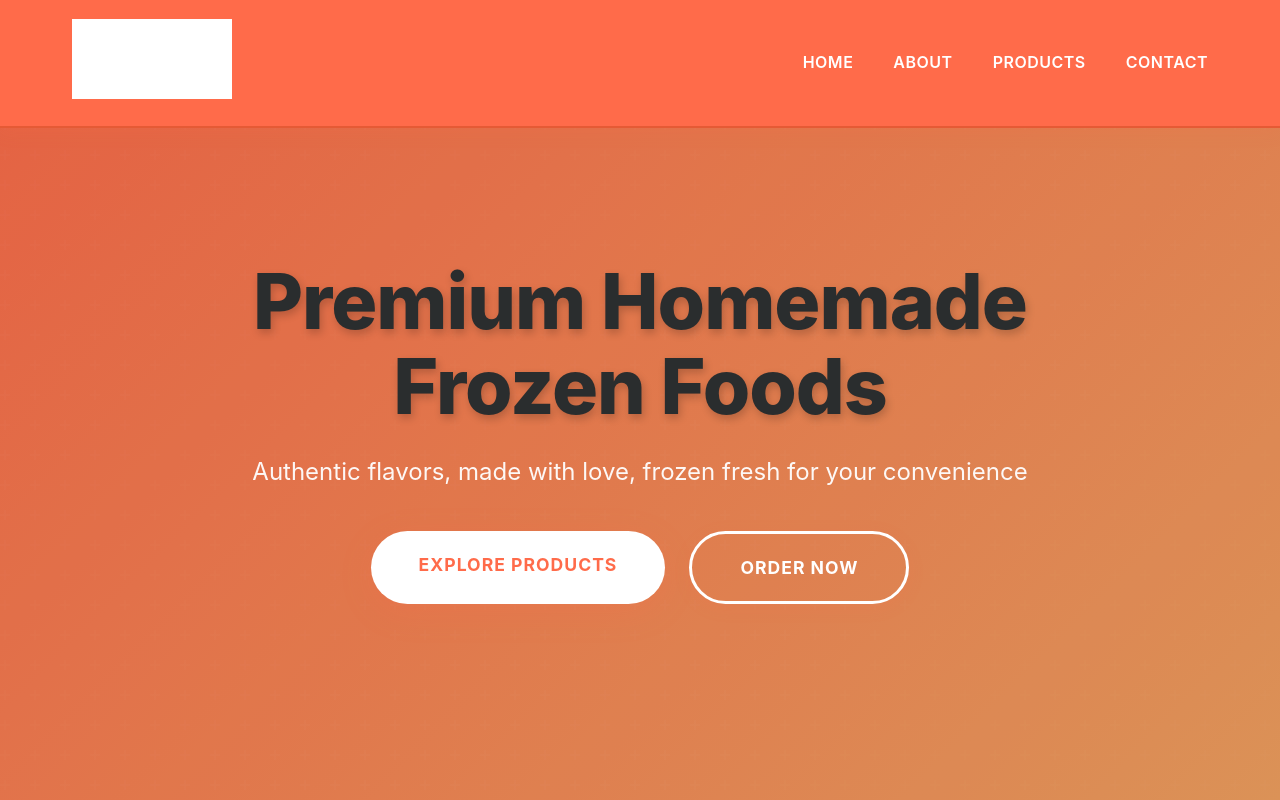
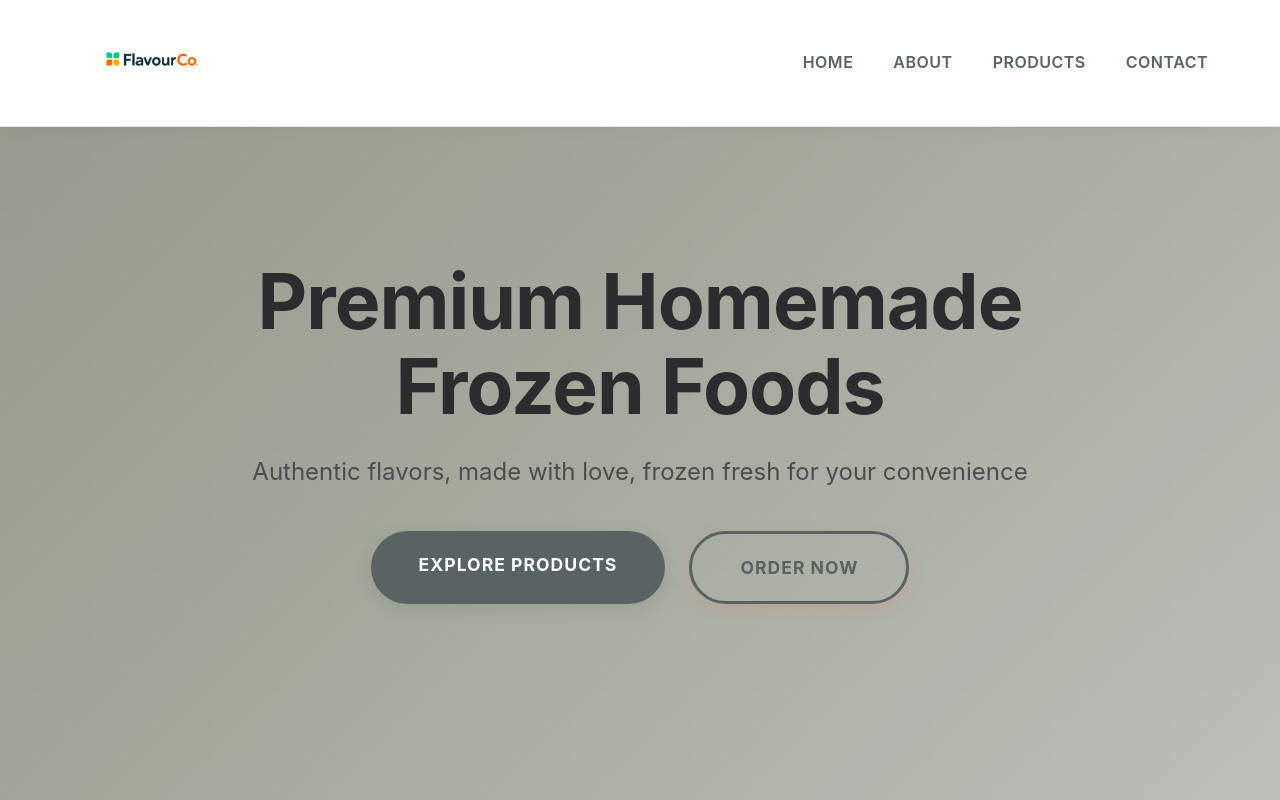
Before and after one commit to Temptingdude/FlavourCo, a React (Vite) app: page / in a window 1280 px wide. Shown: the top 800 px of the page. Built offline with nearby package versions, Linux system fonts and the light colour scheme.

Commit message:
Fix logo display and apply professional color scheme matching logo colors (#596362 and #A6AA9C)

```diff
--- a/src/App.css
+++ b/src/App.css
@@ -10,12 +10,12 @@
   top: 0;
   left: 0;
   right: 0;
-  background: var(--primary);
+  background: var(--bg-light);
   backdrop-filter: blur(10px);
-  box-shadow: var(--shadow-md);
+  box-shadow: 0 2px 10px rgba(89, 99, 98, 0.08);
   z-index: 1000;
   transition: all 0.3s ease;
-  border-bottom: 2px solid var(--primary-dark);
+  border-bottom: 1px solid var(--accent-warm);
 }
 
 .header.scrolled {
@@ -36,7 +36,6 @@
   width: auto;
   object-fit: contain;
   transition: transform 0.3s ease;
-  filter: brightness(0) invert(1);
 }
 
 .logo-img:hover {
@@ -50,7 +49,7 @@
 }
 
 .nav-links a {
-  color: var(--text-on-dark);
+  color: var(--secondary);
   font-weight: 600;
   font-size: 1rem;
   position: relative;
@@ -66,7 +65,7 @@
   left: 0;
   width: 0;
   height: 3px;
-  background: var(--text-on-dark);
+  background: var(--secondary);
   transition: width 0.3s ease;
 }
 
@@ -75,7 +74,7 @@
 }
 
 .nav-links a:hover {
-  color: var(--accent-cream);
+  color: var(--primary);
 }
 
 /* Hero Section */
@@ -85,8 +84,8 @@
   display: flex;
   align-items: center;
   justify-content: center;
-  background: linear-gradient(135deg, var(--bg-gradient-start) 0%, var(--bg-gradient-end) 100%);
-  color: var(--text-on-dark);
+  background: linear-gradient(135deg, var(--primary) 0%, var(--primary-light) 50%, var(--primary-lighter) 100%);
+  color: var(--text-dark);
   text-align: center;
   padding: 8rem 2rem 4rem;
   overflow: hidden;
@@ -121,17 +120,17 @@
 
 .hero-title {
   font-size: clamp(3rem, 6vw, 5rem);
-  font-weight: 800;
+  font-weight: 700;
   margin-bottom: 1.5rem;
   line-height: 1.1;
-  text-shadow: 2px 4px 8px rgba(0, 0, 0, 0.2);
+  color: var(--text-dark);
   letter-spacing: -1px;
 }
 
 .hero-subtitle {
   font-size: clamp(1.2rem, 2.5vw, 1.5rem);
   margin-bottom: 2.5rem;
-  opacity: 0.95;
+  color: var(--text-medium);
   font-weight: 400;
   line-height: 1.6;
 }
@@ -158,35 +157,35 @@
 }
 
 .btn-primary {
-  background: var(--text-on-dark);
-  color: var(--primary);
-  box-shadow: var(--shadow-lg);
+  background: var(--secondary);
+  color: var(--text-on-dark);
+  box-shadow: 0 4px 16px rgba(89, 99, 98, 0.2);
 }
 
 .btn-primary:hover {
-  background: var(--accent-cream);
-  color: var(--primary-dark);
+  background: var(--secondary-dark);
   transform: translateY(-3px);
-  box-shadow: var(--shadow-elegant);
+  box-shadow: 0 6px 24px rgba(89, 99, 98, 0.3);
+  color: var(--text-on-dark);
 }
 
 .btn-secondary {
   background: transparent;
-  color: var(--text-on-dark);
-  border: 3px solid var(--text-on-dark);
+  color: var(--secondary);
+  border: 3px solid var(--secondary);
 }
 
 .btn-secondary:hover {
-  background: var(--text-on-dark);
-  color: var(--primary);
+  background: var(--secondary);
+  color: var(--text-on-dark);
   transform: translateY(-3px);
-  box-shadow: var(--shadow-lg);
+  box-shadow: 0 6px 24px rgba(89, 99, 98, 0.3);
 }
 
 .btn-product {
   padding: 0.8rem 2rem;
   font-size: 0.95rem;
-  background: var(--primary);
+  background: var(--secondary);
   color: var(--text-on-dark);
   border-radius: 30px;
   width: 100%;
@@ -194,9 +193,9 @@
 }
 
 .btn-product:hover {
-  background: var(--primary-dark);
+  background: var(--secondary-dark);
   transform: translateY(-2px);
-  box-shadow: var(--shadow-md);
+  box-shadow: 0 4px 16px rgba(89, 99, 98, 0.2);
 }
 
 /* Section Styles */
@@ -239,7 +238,7 @@ section {
 .about-text h3 {
   font-size: 2rem;
   margin-bottom: 1.5rem;
-  color: var(--primary);
+  color: var(--secondary);
   font-weight: 700;
 }
 
@@ -267,8 +266,8 @@ section {
 
 .feature:hover {
   transform: translateY(-8px);
-  box-shadow: var(--shadow-lg);
-  border-color: var(--primary-light);
+  box-shadow: 0 8px 32px rgba(89, 99, 98, 0.15);
+  border-color: var(--primary);
 }
 
 .feature-icon {
@@ -313,8 +312,8 @@ section {
 
 .product-card:hover {
   transform: translateY(-10px);
-  box-shadow: var(--shadow-elegant);
-  border-color: var(--primary);
+  box-shadow: 0 12px 40px rgba(89, 99, 98, 0.2);
+  border-color: var(--secondary);
 }
 
 .product-image-wrapper {
@@ -340,7 +339,7 @@ section {
   position: absolute;
   top: 1rem;
   right: 1rem;
-  background: var(--primary);
+  background: var(--secondary);
   color: var(--text-on-dark);
   padding: 0.5rem 1rem;
   border-radius: 20px;
@@ -348,7 +347,7 @@ section {
   font-weight: 700;
   text-transform: uppercase;
   letter-spacing: 0.5px;
-  box-shadow: var(--shadow-md);
+  box-shadow: 0 4px 16px rgba(89, 99, 98, 0.2);
 }
 
 .product-info {
@@ -403,9 +402,9 @@ section {
 }
 
 .contact-item:hover {
-  border-color: var(--primary);
+  border-color: var(--secondary);
   transform: translateX(5px);
-  box-shadow: var(--shadow-md);
+  box-shadow: 0 4px 16px rgba(89, 99, 98, 0.15);
 }
 
 .contact-icon {
@@ -450,8 +449,8 @@ section {
 .form-group input:focus,
 .form-group textarea:focus {
   outline: none;
-  border-color: var(--primary);
-  box-shadow: 0 0 0 4px rgba(255, 107, 74, 0.1);
+  border-color: var(--secondary);
+  box-shadow: 0 0 0 4px rgba(89, 99, 98, 0.1);
   background: var(--bg-light);
 }
 
@@ -462,8 +461,8 @@ section {
 
 /* Footer */
 .footer {
-  background: linear-gradient(135deg, var(--bg-gradient-start) 0%, var(--bg-gradient-end) 100%);
-  color: var(--text-on-dark);
+  background: linear-gradient(135deg, var(--primary) 0%, var(--primary-light) 50%, var(--primary-lighter) 100%);
+  color: var(--text-dark);
   padding: 4rem 0 2rem;
 }
 
@@ -480,11 +479,10 @@ section {
   max-width: 250px;
   object-fit: contain;
   margin-bottom: 1.5rem;
-  filter: brightness(0) invert(1);
 }
 
 .footer-section h4 {
-  color: var(--text-on-dark);
+  color: var(--text-dark);
   margin-bottom: 1.5rem;
   font-size: 1.2rem;
   font-weight: 700;
@@ -493,29 +491,29 @@ section {
 }
 
 .footer-section p {
-  color: rgba(255, 255, 255, 0.9);
+  color: var(--text-medium);
   line-height: 1.7;
   font-size: 1rem;
 }
 
 .footer-section a {
   display: block;
-  color: rgba(255, 255, 255, 0.85);
+  color: var(--text-medium);
   margin-bottom: 0.75rem;
   transition: all 0.3s ease;
   font-size: 1rem;
 }
 
 .footer-section a:hover {
-  color: var(--text-on-dark);
+  color: var(--secondary);
   transform: translateX(5px);
 }
 
 .footer-bottom {
   text-align: center;
   padding-top: 2rem;
-  border-top: 2px solid rgba(255, 255, 255, 0.2);
-  color: rgba(255, 255, 255, 0.8);
+  border-top: 1px solid var(--accent-warm);
+  color: var(--text-medium);
   font-size: 0.95rem;
 }
 
--- a/src/index.css
+++ b/src/index.css
@@ -9,29 +9,29 @@
   --logo-dark: #596362;
   --logo-light: #A6AA9C;
 
-  /* Primary Colors - Vibrant & Elegant */
-  --primary: #ff6b4a;
-  --primary-dark: #e55a35;
-  --primary-light: #ff8c6d;
-  --primary-lighter: #ffb399;
+  /* Primary Colors - Based on Logo Right Side (#A6AA9C) */
+  --primary: #A6AA9C;
+  --primary-dark: #8f9386;
+  --primary-light: #b8bdb0;
+  --primary-lighter: #d1d4cc;
 
-  /* Secondary Colors */
-  --secondary: #f4a261;
-  --secondary-dark: #e76f51;
-  --secondary-light: #f9c784;
+  /* Secondary Colors - Based on Logo Left Side (#596362) */
+  --secondary: #596362;
+  --secondary-dark: #4a5353;
+  --secondary-light: #6d7a7a;
 
-  /* Accent Colors - Vibrant */
-  --accent-gold: #f4a261;
-  --accent-orange: #ff6b4a;
-  --accent-cream: #fff8f0;
-  --accent-warm: #ffe5d9;
+  /* Accent Colors - Elegant & Professional */
+  --accent-gold: #c9b99b;
+  --accent-cream: #f5f3ed;
+  --accent-warm: #e8e6e0;
+  --accent-light: #faf9f6;
 
   /* Background Colors */
-  --bg-primary: #fff8f0;
+  --bg-primary: #faf9f6;
   --bg-light: #ffffff;
   --bg-dark: #2a2d2e;
-  --bg-gradient-start: #ff6b4a;
-  --bg-gradient-end: #f4a261;
+  --bg-gradient-start: #A6AA9C;
+  --bg-gradient-end: #b8bdb0;
 
   /* Text Colors */
   --text-dark: #2a2d2e;
```
